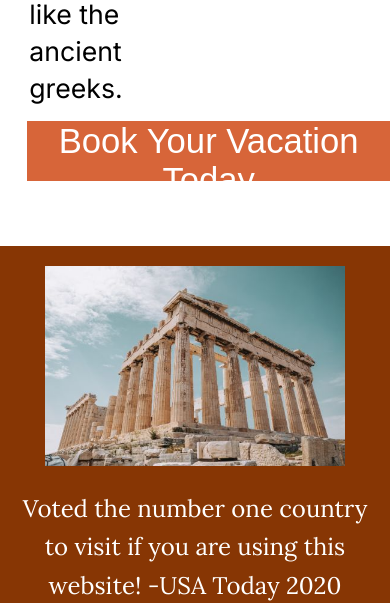
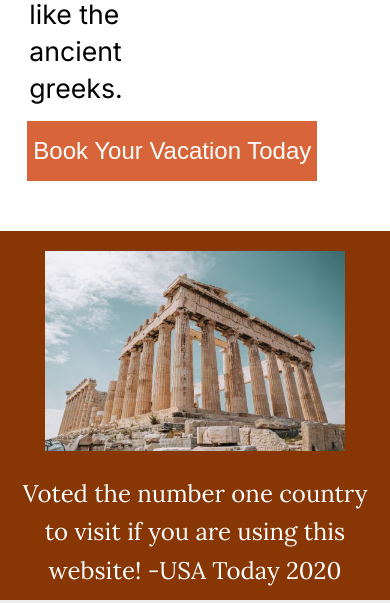
Before and after one commit to alexandra-scott/webmastas, a plain HTML site: page Destinations-athens.html in a window 390 px wide. Shown: the part 3700-4303 px from the top of the page. Drawn offline with nearby package versions, Linux system fonts and the light colour scheme.

Commit message:
Update index-responsive.css

```diff
--- a/index-responsive.css
+++ b/index-responsive.css
@@ -92,7 +92,7 @@
 		padding-right: 7.5%;
 	}
 	.normal {
-		font-size: 26pt;
+		font-size: 18pt;
 	}
 }
 
```
